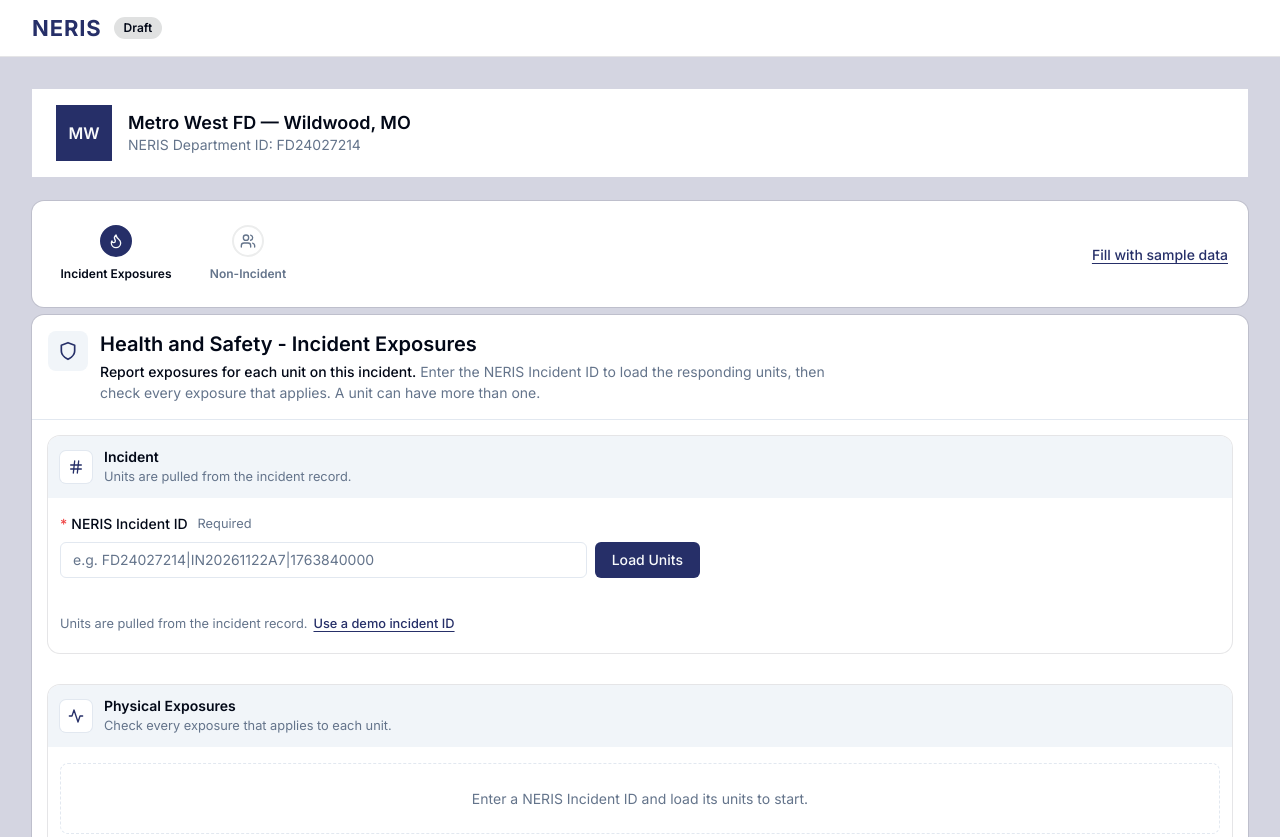
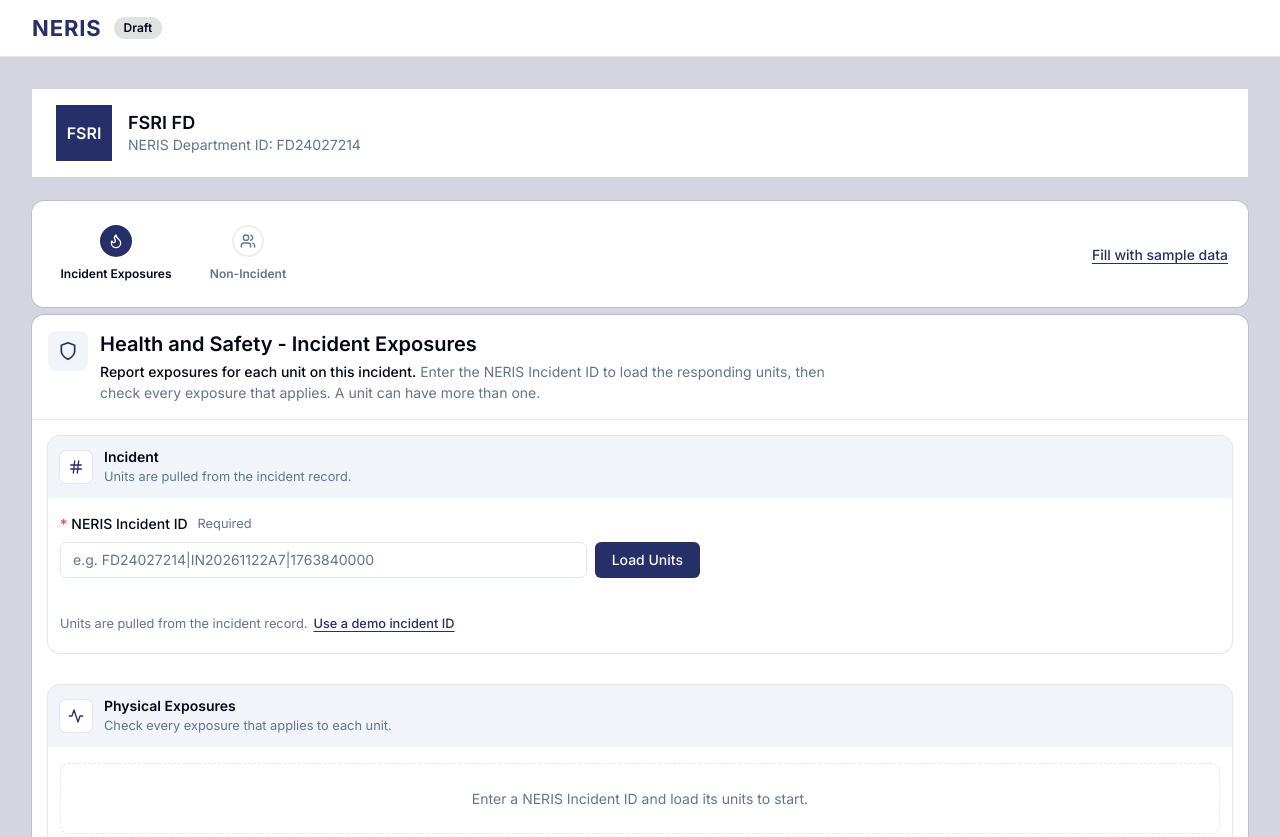
Before and after one commit to bayscott/NFIRSViewer, a plain HTML site: page index.html in a window 1280 px wide. Shown: the top 837 px of the page. Drawn offline with Linux system fonts and the light colour scheme.

Commit message:
Update department name and initials in CONFIG

```diff
--- a/index.html
+++ b/index.html
@@ -365,7 +365,8 @@ pre.json{margin:0;background:#0F1430;color:#E2E8F0;font:12.5px/1.55 ui-monospace
    CONFIG – edit these for your demo
    ===================================================================== */
 const CONFIG = {
-  departmentName: "Metro West FD — Wildwood, MO",
+  departmentName: "FSRI FD",
+  departmentInitials: "FSRI",            // shown in the avatar until assets/patch.png is added
   departmentNerisId: "FD24027214",        // stands in for the logged-in user's department
   logoSrc: "assets/logo.png",             // optional; text wordmark shows if missing
   patchSrc: "assets/patch.png",           // optional; initials badge shows if missing
@@ -424,7 +425,7 @@ function mountImg(slot, src, cls, fallback) {
   slot.innerHTML = fallback; img.src = src;
 }
 mountImg($("#logoSlot"), CONFIG.logoSrc, "logo", `<span class="wordmark">${esc(CONFIG.wordmark)}</span>`);
-mountImg($("#patchSlot"), CONFIG.patchSrc, "patch", `<span class="patch-fallback" aria-hidden="true">${esc(CONFIG.departmentName.split(/\s+/).filter(w => /^[A-Z]/.test(w)).slice(0, 2).map(w => w[0]).join(""))}</span>`);
+mountImg($("#patchSlot"), CONFIG.patchSrc, "patch", `<span class="patch-fallback" aria-hidden="true">${esc(CONFIG.departmentInitials)}</span>`);
 $("#deptName").textContent = CONFIG.departmentName;
 $("#deptId").textContent = CONFIG.departmentNerisId;
 $("#introIncident").innerHTML = CONFIG.introIncident;
```
